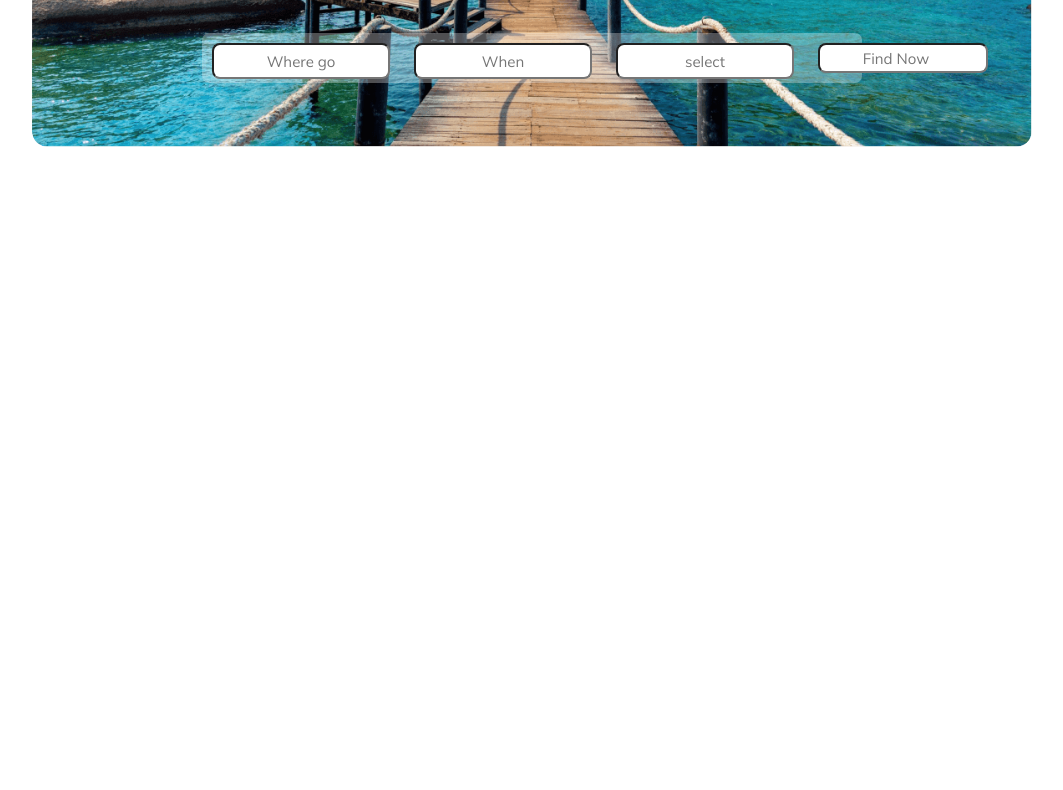
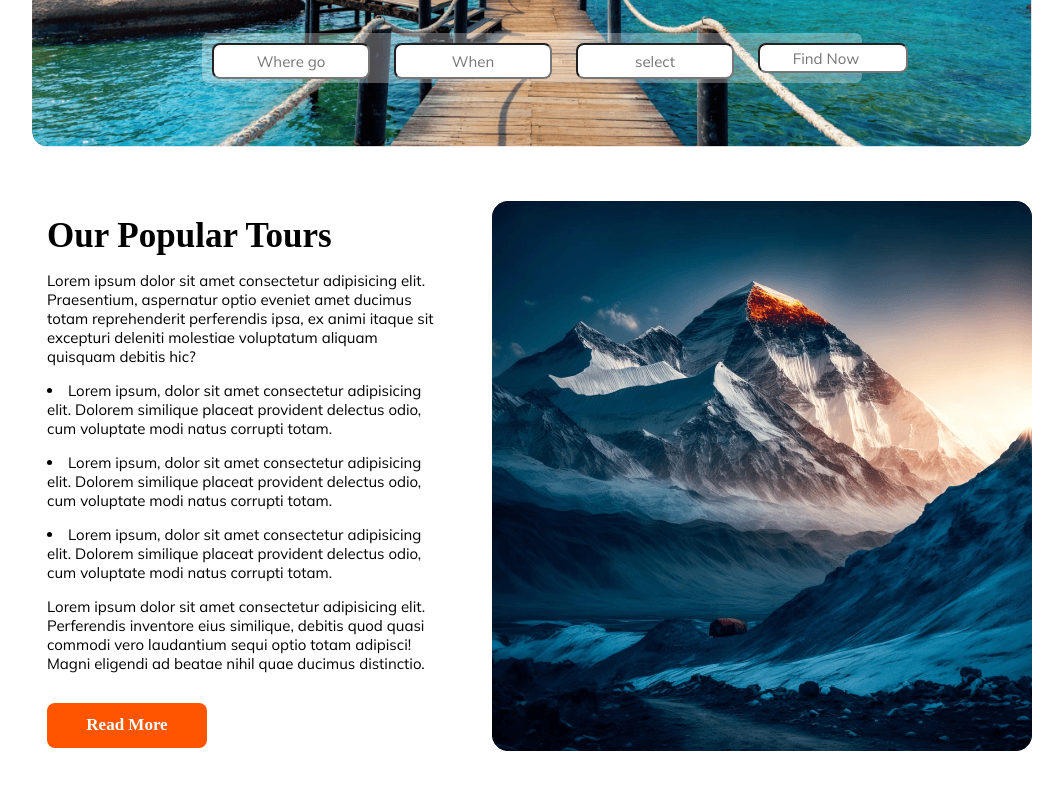
Before and after one commit to mohan-shil/Dream-Travel-s-, a plain HTML site: page index.html in a window 1280 px wide. Shown: the part 422-1212 px from the top of the page, without its empty margins (108-1171 px from the left). Before the commit the page ends 800 px from the top, so only its background shows below. Drawn offline with Linux system fonts and the light colour scheme.

Commit message:
Added Section 1

```diff
--- a/index.html
+++ b/index.html
@@ -55,7 +55,25 @@
 </header>
 
 <main>
+<section class="section-1">
 
+    <div class="Popular-tours-1">
+        <h2 id="Popular-tours-title">Our Popular Tours</h2>
+        <p id="Popular-tours-description">
+            Lorem ipsum dolor sit amet consectetur adipisicing elit. Praesentium, aspernatur optio eveniet amet ducimus totam reprehenderit perferendis ipsa, ex animi itaque sit excepturi deleniti molestiae voluptatum aliquam quisquam debitis hic? <br>
+            <li id="Popular-tours-description">Lorem ipsum, dolor sit amet consectetur adipisicing elit. Dolorem similique placeat provident delectus odio, cum voluptate modi natus corrupti totam.</li>
+            <li id="Popular-tours-description">Lorem ipsum, dolor sit amet consectetur adipisicing elit. Dolorem similique placeat provident delectus odio, cum voluptate modi natus corrupti totam.</li>
+            <li id="Popular-tours-description">Lorem ipsum, dolor sit amet consectetur adipisicing elit. Dolorem similique placeat provident delectus odio, cum voluptate modi natus corrupti totam.</li> </p>
+
+            <p id="Popular-tours-description">Lorem ipsum dolor sit amet consectetur adipisicing elit. Perferendis inventore eius similique, debitis quod quasi commodi vero laudantium sequi optio totam adipisci! Magni eligendi ad beatae nihil quae ducimus distinctio.
+        </p>
+        <button class="primary-btn"> Read More </button>
+    </div>
+    <div class="Popular-tours-2">
+        <img src="Images/Rectangle 4.png" alt="">
+    </div>
+
+</section>
 </main>
 
 <footer>
--- a/style.css
+++ b/style.css
@@ -119,7 +119,7 @@
 #find-container-box-1, #find-container-box-2,
 #find-container-box-3, #find-container-box-4{
 font-size: 15px;
-width: 170px;
+width: 150px;
 height: 30px;
 flex-shrink: 0;
 text-align: center;
@@ -128,8 +128,45 @@ align-items: center;
 border-radius: 8px;
 }
 
-#find-container-box-2, #find-container-box-3{
-    <svg xmlns="http://www.w3.org/2000/svg" width="24" height="24" viewBox="0 0 24 24" fill="none">
-  <path d="M19.5 8.25L12 15.75L4.5 8.25" stroke="#131318" stroke-opacity="0.7" stroke-width="1.5" stroke-linecap="round" stroke-linejoin="round"/>
-</svg>
+/* Header Styles Ends Here */
+
+/* Body Styles Starts Here ( Section-1 Starts Here)  */
+
+.section-1{
+    display: flex;
+    justify-content: space-around;
+    /* border: 2px solid black; */
+    margin: 50px 140px ;
 }
+
+#Popular-tours-title{
+    font-family: 'Times New Roman', Times, serif;
+    font-weight: 800;
+    margin: 15px;
+    font-size: 35px;
+}
+#Popular-tours-description{
+    margin: 15px 50px 15px 15px;
+    text-wrap: wrap;
+    font-size: 15px;
+    /* border: 2px solid black; */
+
+}
+
+.primary-btn{
+    margin: 15px;
+    margin-bottom: 0;
+
+    border-radius: 8px;
+    font-family: 'Times New Roman', Times, serif;
+    font-weight: 600 ;
+    font-size: 17px;
+    text-align: center;
+    color: azure;
+    background: #FF5400;
+    width: 160px;
+    height: 45px;
+    border: none;
+}
+
+/* Section-1 Ends Here */
```
